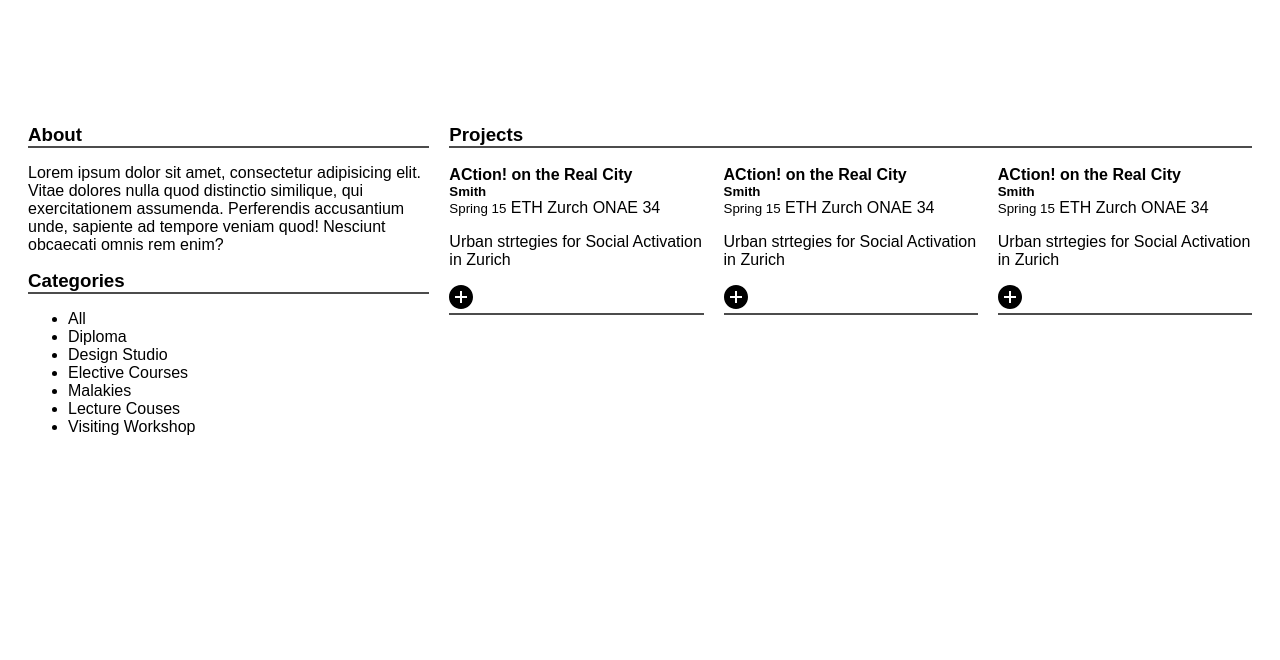
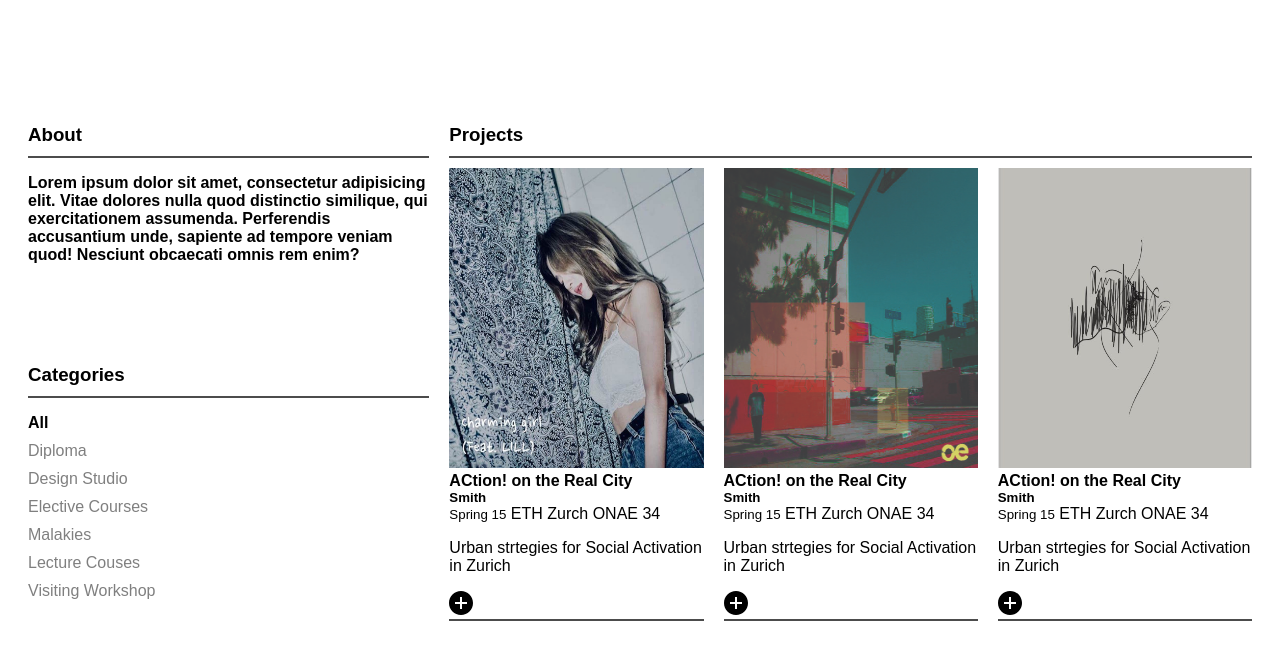
Before and after one commit to dramon4/css-masterclass-k, a website: page practiceProjects/12/index.html in a window 1280 px wide. Shown: the part 104-764 px from the top of the page. Drawn offline with Linux system fonts and the light colour scheme.

Commit message:
practiceproject x.2 is done.

```diff
--- a/practiceProjects/12/index.html
+++ b/practiceProjects/12/index.html
@@ -52,7 +52,7 @@
             <h3 class="box__title">Projects</h3>
             <div class="grid">
               <article class="project">
-                <img src="" alt="" class="project__image" />
+                <img src="1.jpg" alt="" class="project__image" />
                 <h4 class="project__title">ACtion! on the Real City</h4>
                 <h5 class="project__author">Smith</h5>
                 <small class="project__date">Spring 15</small>
@@ -74,7 +74,7 @@
                 </span>
               </article>
               <article class="project">
-                <img src="" alt="" class="project__image" />
+                <img src="2.jpg" alt="" class="project__image" />
                 <h4 class="project__title">ACtion! on the Real City</h4>
                 <h5 class="project__author">Smith</h5>
                 <small class="project__date">Spring 15</small>
@@ -96,7 +96,7 @@
                 </span>
               </article>
               <article class="project">
-                <img src="" alt="" class="project__image" />
+                <img src="3.jpg" alt="" class="project__image" />
                 <h4 class="project__title">ACtion! on the Real City</h4>
                 <h5 class="project__author">Smith</h5>
                 <small class="project__date">Spring 15</small>
--- a/practiceProjects/12/styles.css
+++ b/practiceProjects/12/styles.css
@@ -1,6 +1,7 @@
 :root {
   --gridGap: 20px;
   --borderBottom: 2px solid rgba(0, 0, 0, 0.7);
+  --greyColor: rgba(0, 0, 0, 0.5);
 }
 * {
   box-sizing: border-box;
@@ -45,6 +46,7 @@ body {
   display: block;
 }
 /* main__left side */
+
 .content {
   grid-area: main;
   display: grid;
@@ -53,9 +55,26 @@ body {
 }
 .content .box__title {
   border-bottom: var(--borderBottom);
+  padding-bottom: 10px;
 }
 
 .content .content__sidebar {
+}
+.content__sidebar .box .box__text {
+  font-weight: 600;
+  margin-bottom: 100px;
+}
+.content__sidebar .box .box__categories {
+  list-style: none;
+  padding: 0;
+  color: var(--greyColor);
+}
+.box__category--selected {
+  color: black;
+  font-weight: 600;
+}
+.box__categories .box__category {
+  margin-bottom: 10px;
 }
 /* main__right side */
 
@@ -67,3 +86,10 @@ body {
 .box .grid .project {
   border-bottom: var(--borderBottom);
 }
+.grid .project .project__image {
+  margin-top: 10px;
+  background-position: center;
+  background-size: cover;
+  width: 100%;
+  height: 300px;
+}
```
Also changed, not shown: practiceProjects/12/1.jpg (added), practiceProjects/12/2.jpg (added), practiceProjects/12/3.jpg (added), practiceProjects/12/4.jpg (added).
